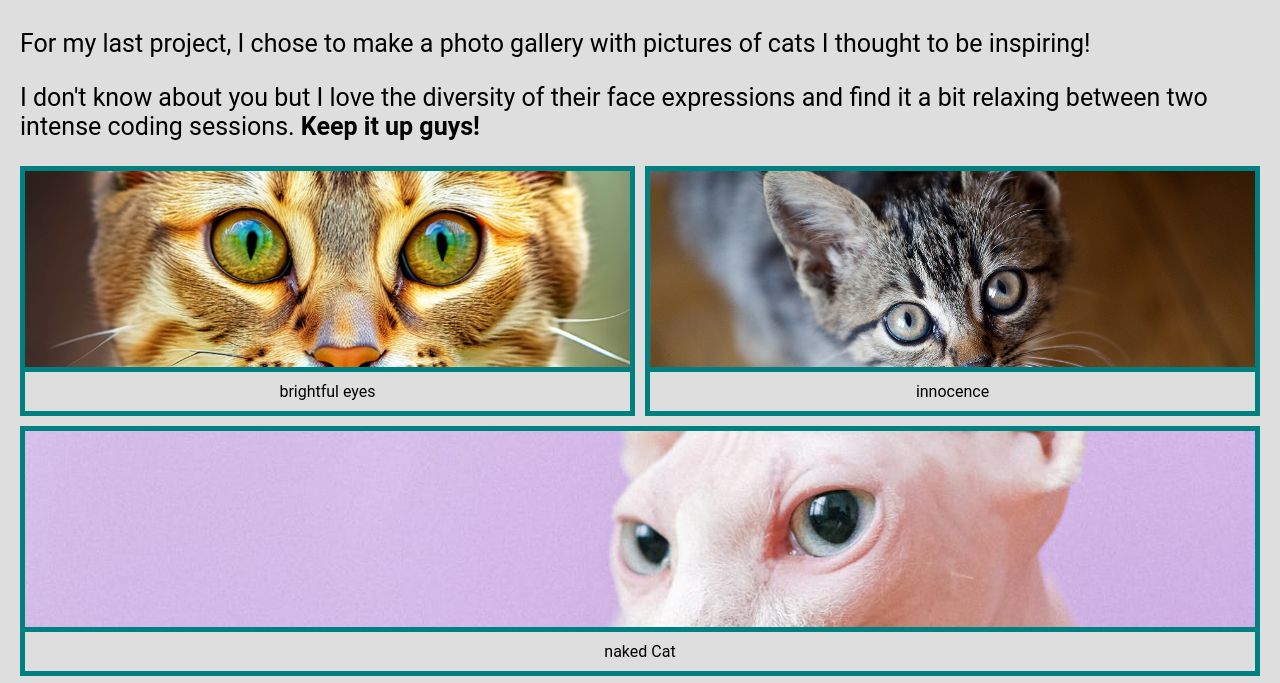
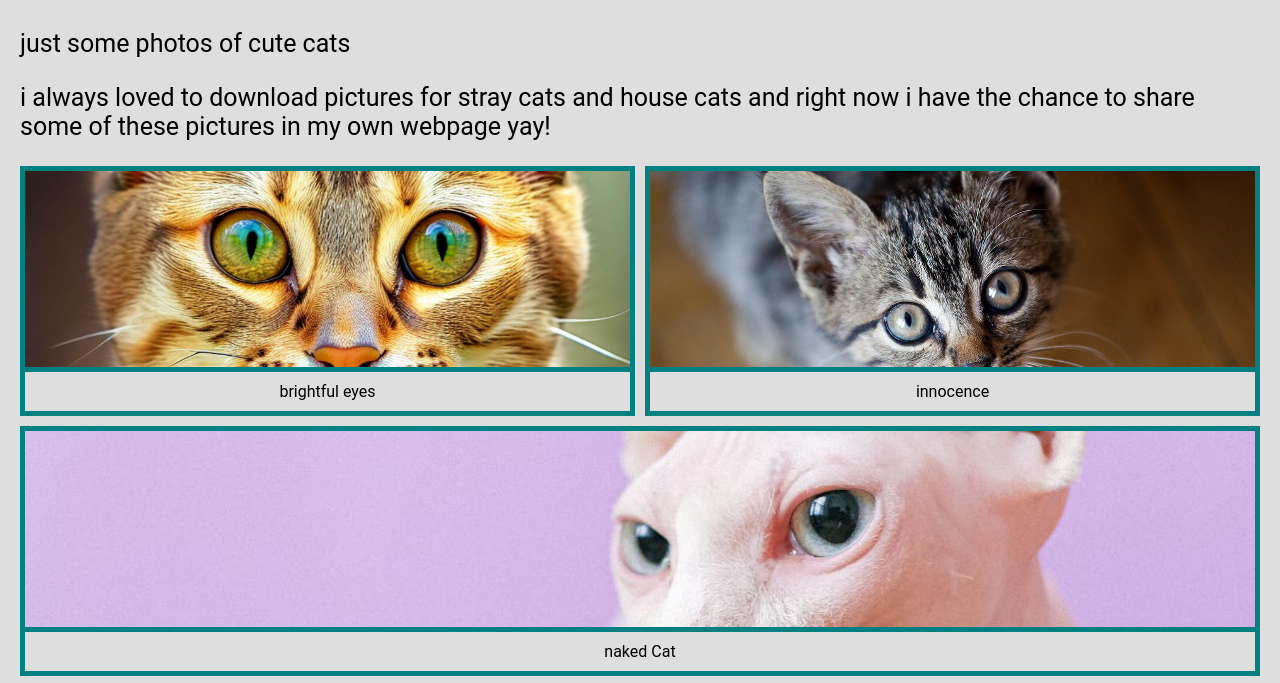
Before and after one commit to koinzell999/final-project, a plain HTML site: page index.html in a window 1280 px wide. Shown: the part 113-796 px from the top of the page. Drawn offline with Linux system fonts and the light colour scheme.

Commit message:
Update index.html

```diff
--- a/index.html
+++ b/index.html
@@ -14,9 +14,9 @@
 		</header>
 
 		<main>
-			<p>For my last project, I chose to make a photo gallery with pictures of cats I thought to be inspiring!</p>
+			<p>just some photos of cute cats</p>
 
-			<p>I don't know about you but I love the diversity of their face expressions and find it a bit relaxing between two intense coding sessions. <strong>Keep it up guys!</strong></p>
+			<p>i always loved to download pictures for stray cats and house cats and right now i have the chance to share some of these pictures in my own webpage yay! </p>
 
 			<div class="grid">
 				<figure>
```
